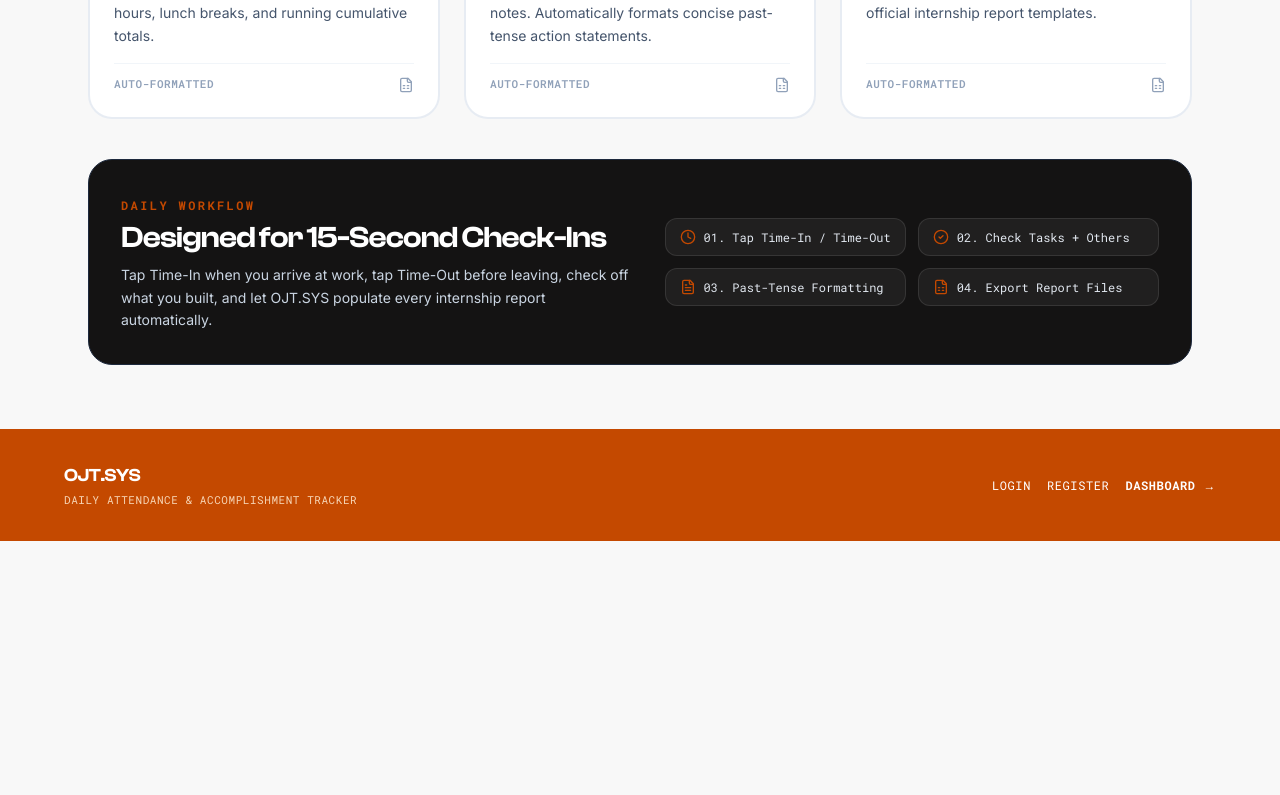
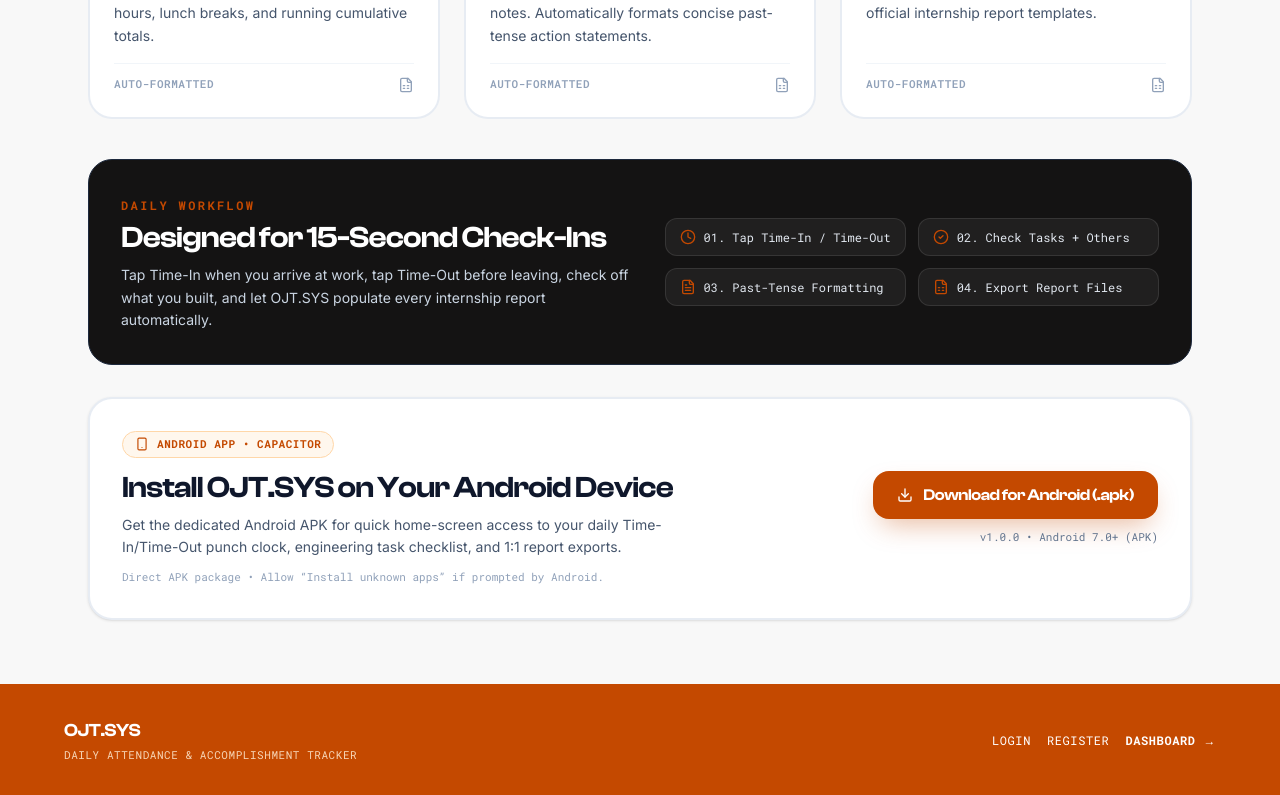
Before and after one commit to kidlatpogi/OJT.Sys, a Next.js app: page / in a window 1280 px wide. Shown: the part 815-1610 px from the top of the page. Before the commit the page ends 1356 px from the top, so only its background shows below. Built offline with nearby package versions, Linux system fonts and the light colour scheme; no server answers.

Commit message:
feat: add Capacitor Android build and landing page APK download

```diff
--- /dev/null
+++ b/capacitor-www/index.html
@@ -0,0 +1,151 @@
+<!DOCTYPE html>
+<html lang="en">
+  <head>
+    <meta charset="UTF-8" />
+    <meta
+      name="viewport"
+      content="width=device-width, initial-scale=1.0, viewport-fit=cover"
+    />
+    <title>OJT.SYS Mobile</title>
+    <style>
+      :root {
+        --accent: #c44900;
+        --accent-dark: #9e3b00;
+        --bg: #f8fafc;
+        --ink: #0f172a;
+        --muted: #475569;
+      }
+      * {
+        box-sizing: border-box;
+      }
+      body {
+        margin: 0;
+        min-height: 100dvh;
+        font-family: -apple-system, BlinkMacSystemFont, "Segoe UI", Roboto,
+          sans-serif;
+        background: var(--bg);
+        color: var(--ink);
+        display: flex;
+        align-items: center;
+        justify-content: center;
+        padding: 24px;
+      }
+      .card {
+        width: 100%;
+        max-width: 420px;
+        background: #ffffff;
+        border: 2px solid #e2e8f0;
+        border-radius: 24px;
+        padding: 28px 24px;
+        box-shadow: 0 18px 40px -18px rgba(15, 23, 42, 0.16);
+      }
+      .badge {
+        display: inline-block;
+        font-family: ui-monospace, SFMono-Regular, Menlo, monospace;
+        font-size: 11px;
+        font-weight: 700;
+        letter-spacing: 0.14em;
+        text-transform: uppercase;
+        color: var(--accent);
+        background: #fff7ed;
+        border: 1px solid #fed7aa;
+        padding: 4px 10px;
+        border-radius: 999px;
+      }
+      h1 {
+        margin: 14px 0 8px;
+        font-size: 28px;
+        line-height: 1.1;
+        letter-spacing: -0.03em;
+      }
+      p {
+        margin: 0 0 18px;
+        font-size: 14px;
+        line-height: 1.55;
+        color: var(--muted);
+      }
+      label {
+        display: block;
+        font-size: 12px;
+        font-weight: 600;
+        margin-bottom: 6px;
+        color: var(--ink);
+      }
+      input {
+        width: 100%;
+        height: 46px;
+        padding: 0 14px;
+        border-radius: 14px;
+        border: 2px solid #e2e8f0;
+        font-size: 14px;
+        outline: none;
+        margin-bottom: 12px;
+      }
+      input:focus {
+        border-color: var(--accent);
+      }
+      button {
+        width: 100%;
+        height: 48px;
+        border: none;
+        border-radius: 14px;
+        background: var(--accent);
+        color: #ffffff;
+        font-size: 15px;
+        font-weight: 700;
+        cursor: pointer;
+      }
+      button:active {
+        background: var(--accent-dark);
+      }
+      .hint {
+        margin-top: 14px;
+        font-size: 12px;
+        color: #64748b;
+      }
+    </style>
+  </head>
+  <body>
+    <main class="card">
+      <span class="badge">OJT.SYS • Android</span>
+      <h1>Connect to Workspace</h1>
+      <p>
+        Enter your deployed OJT.SYS web app URL to launch your mobile punch
+        clock, task checklist, and report generator.
+      </p>
+      <form id="server-form">
+        <label for="server-url">Workspace URL</label>
+        <input
+          id="server-url"
+          type="url"
+          placeholder="https://ojt-sys.workers.dev"
+          required
+        />
+        <button type="submit">Open OJT.SYS</button>
+      </form>
+      <p class="hint">
+        Tip: Set <code>CAPACITOR_SERVER_URL</code> before syncing to bundle your
+        production URL directly into the APK.
+      </p>
+    </main>
+    <script>
+      (function () {
+        var STORAGE_KEY = "ojtsys_server_url";
+        var saved = localStorage.getItem(STORAGE_KEY);
+        var input = document.getElementById("server-url");
+        if (saved && input) {
+          input.value = saved;
+        }
+        document
+          .getElementById("server-form")
+          .addEventListener("submit", function (e) {
+            e.preventDefault();
+            var url = (input.value || "").trim().replace(/\/+$/, "");
+            if (!url) return;
+            localStorage.setItem(STORAGE_KEY, url);
+            window.location.href = url;
+          });
+      })();
+    </script>
+  </body>
+</html>
--- /dev/null
+++ b/capacitor.config.ts
@@ -0,0 +1,23 @@
+import type { CapacitorConfig } from '@capacitor/cli';
+
+const serverUrl = process.env.CAPACITOR_SERVER_URL?.trim();
+
+const config: CapacitorConfig = {
+  appId: 'com.ojtsys.app',
+  appName: 'OJT.SYS',
+  webDir: 'capacitor-www',
+  android: {
+    allowMixedContent: false,
+  },
+  server: serverUrl
+    ? {
+        url: serverUrl,
+        cleartext: serverUrl.startsWith('http://'),
+        androidScheme: 'https',
+      }
+    : {
+        androidScheme: 'https',
+      },
+};
+
+export default config;
--- a/src/app/page.tsx
+++ b/src/app/page.tsx
@@ -4,9 +4,11 @@ import {
   CalendarDays,
   CheckCircle2,
   Clock,
+  Download,
   FileCheck2,
   FileSpreadsheet,
   FileText,
+  Smartphone,
 } from 'lucide-react';
 import ShapeGrid from '@/components/ShapeGrid';
 import BrandMark from '@/components/BrandMark';
@@ -83,6 +85,14 @@ export default function LandingPage() {
               Create Trainee Account
               <ArrowRight className="w-4 h-4 text-[#C44900]" />
             </Link>
+            <a
+              href="/downloads/ojt-sys.apk"
+              download="ojt-sys.apk"
+              className="h-12 px-6 rounded-2xl bg-[#141313] hover:bg-slate-800 text-white font-clash-semibold text-base tracking-tight inline-flex items-center justify-center gap-2 transition-all shadow-sm"
+            >
+              <Download className="w-4 h-4 text-[#C44900]" />
+              Download Android App
+            </a>
           </div>
         </div>
 
@@ -170,6 +180,42 @@ export default function LandingPage() {
             </div>
           </div>
         </section>
+
+        {/* Dedicated Android Mobile App Download Section */}
+        <section
+          id="android-download"
+          className="mt-8 border-2 border-slate-200/80 bg-white rounded-3xl p-6 sm:p-8 flex flex-col md:flex-row md:items-center justify-between gap-6 shadow-sm"
+        >
+          <div className="max-w-xl">
+            <div className="inline-flex items-center gap-2 px-3 py-1 rounded-full bg-orange-50 border border-orange-200 text-[#C44900] font-mono text-[11px] font-bold uppercase tracking-wider">
+              <Smartphone className="w-3.5 h-3.5" />
+              Android App • Capacitor
+            </div>
+            <h2 className="font-clash-semibold text-2xl sm:text-3xl font-bold tracking-tight text-slate-900 mt-3">
+              Install OJT.SYS on Your Android Device
+            </h2>
+            <p className="text-sm text-slate-600 mt-2 leading-relaxed">
+              Get the dedicated Android APK for quick home-screen access to your daily Time-In/Time-Out punch clock, engineering task checklist, and 1:1 report exports.
+            </p>
+            <p className="font-mono text-[11px] text-slate-400 mt-2.5">
+              Direct APK package • Allow &ldquo;Install unknown apps&rdquo; if prompted by Android.
+            </p>
+          </div>
+
+          <div className="flex flex-col sm:flex-row md:flex-col items-stretch sm:items-center md:items-end gap-2.5 shrink-0">
+            <a
+              href="/downloads/ojt-sys.apk"
+              download="ojt-sys.apk"
+              className="h-12 px-6 rounded-2xl bg-[#C44900] hover:bg-[#9E3B00] text-white font-clash-semibold text-base tracking-tight inline-flex items-center justify-center gap-2.5 transition-all shadow-[0_12px_28px_-8px_rgba(196,73,0,0.4)] active:scale-[0.99]"
+            >
+              <Download className="w-4 h-4" />
+              Download for Android (.apk)
+            </a>
+            <span className="font-mono text-[11px] text-slate-500 text-center md:text-right">
+              v1.0.0 • Android 7.0+ (APK)
+            </span>
+          </div>
+        </section>
       </main>
 
       {/* Burnt Orange Minimalist Footer */}
```
Also changed, not shown: package.json (+6 -1 lines), 55 other files (tests, documents, lock files or other folders).
